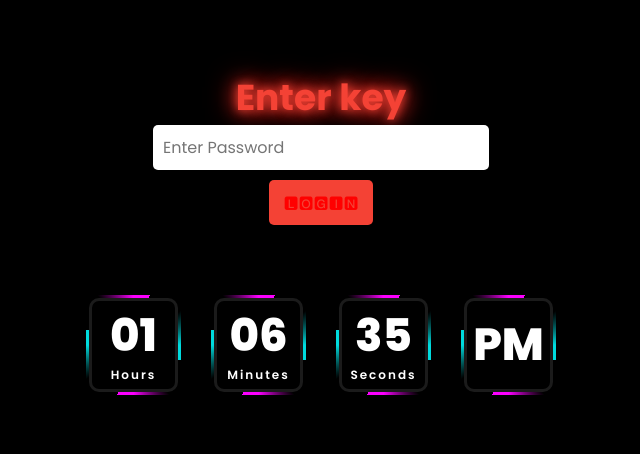
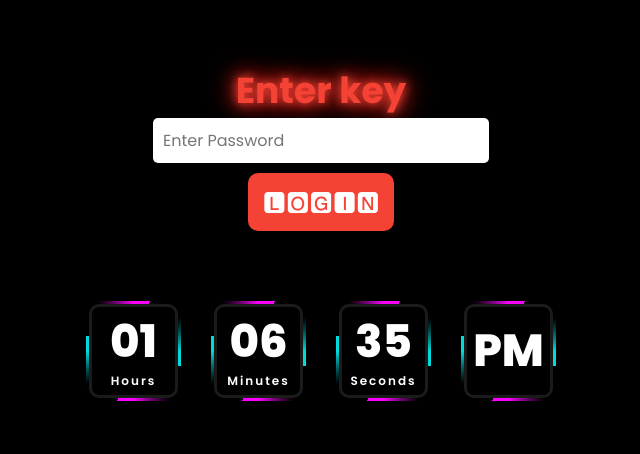
Before and after one commit to Saversafe/Updateblue, a plain HTML site: page index.html in a window 1280 px wide. Shown: the part 153-607 px from the top of the page, without its empty margins (319-959 px from the left). Drawn offline with Linux system fonts and the light colour scheme.

Commit message:
Update index.html

```diff
--- a/index.html
+++ b/index.html
@@ -54,11 +54,11 @@
 
         button {
             padding: 10px 15px;
-            font-size: 16px;
+            font-size: 25px;
             background: #f44235;
-            color: Red;
+            color: white;
             border: none;
-            border-radius: 5px;
+            border-radius: 10px;
             cursor: pointer;
             margin-top: 10px;
         }
```
